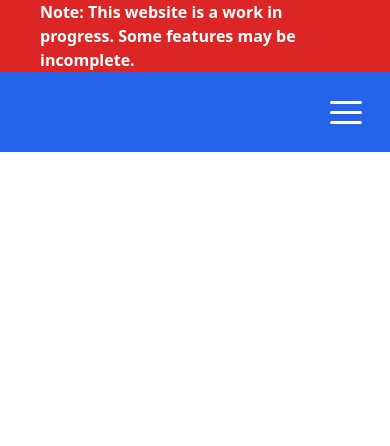
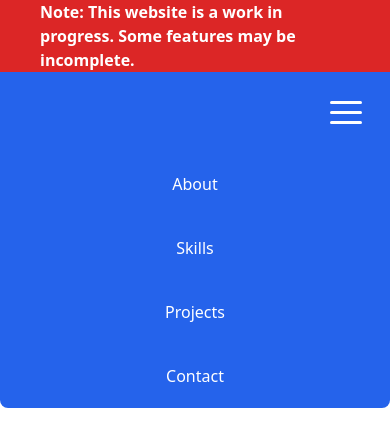
Before and after one commit to calebrider/personal-website, a Next.js app: page /components/navigation in a window 390 px wide. Shown: the top 446 px of the page. Built offline with nearby package versions, Linux system fonts and the light colour scheme.

Commit message:
added hamburger dropdown functionality

```diff
--- a/app/components/navigation/navbar/page.tsx
+++ b/app/components/navigation/navbar/page.tsx
@@ -1,17 +1,14 @@
 import Link from "next/link";
 
 
-export default function Navbar() {
-    var linkText = ["About", "Skills", "Projects", "Contact"]
-    var hrefSymbol: string = "#"
-
+export default function Navbar(props: any) {
     return (
       <>
         <div className="flex justify-end items-center sm:justify-center object-top bg-blue-600 h-20 w-full">
             <ul className="flex items-center">
-                {linkText.map((text: string) => (
+                {props.linkText.map((text: string) => (
                     <li key={text}>
-                        <Link href={hrefSymbol + text.toLowerCase()}>
+                        <Link href={props.hrefSymbol + text.toLowerCase()}>
                             <span className="flex items-center justify-center w-24 h-20 px-2 hover:bg-blue-700 duration-200 ease-in-out text-white">{text}</span>
                         </Link>
                     </li>
--- a/app/components/navigation/navdrop/page.tsx
+++ b/app/components/navigation/navdrop/page.tsx
@@ -2,9 +2,9 @@
 
 import Hamburger from "hamburger-react";
 import { useState } from "react";
+import Link from "next/link";
 
-
-export default function Navdrop() {
+export default function Navdrop(props: any) {
 
     const [isOpen, setIsOpen] = useState(false)
     const handleClick = () => {
@@ -18,6 +18,17 @@ export default function Navdrop() {
                 <Hamburger toggled={isOpen} toggle={handleClick} rounded color="#fff"/>
             </div>
         </div>
+        <div className={`absolute w-full max-h-96 bg-blue-600 rounded-b-lg overflow-hidden transition-height duration-500 ease-in-out ${isOpen ? "max-h-96" : "max-h-0"}`}>
+            <ul className="flex flex-col items-center">
+                {props.linkText.map((text: string) => (
+                    <li key={text}>
+                        <Link href={props.hrefSymbol + text.toLowerCase()} onClick={handleClick}>
+                            <span className="flex items-center justify-center w-screen h-16 px-2 hover:bg-blue-700 text-white">{text}</span>
+                        </Link>
+                    </li>
+                ))}
+            </ul>
+        </div>
       </>
     )
   }
--- a/app/components/navigation/page.tsx
+++ b/app/components/navigation/page.tsx
@@ -2,13 +2,16 @@ import Navbar from "./navbar/page";
 import Navdrop from "./navdrop/page";
 
 export default function Navigation() {
+
+  var linkText = ["About", "Skills", "Projects", "Contact"]
+
     return (
       <div className="sticky top-0 z-50 w-full">
         <div className="hidden sm:contents">
-          <Navbar/>
+          <Navbar linkText={linkText} hrefSymbol="#"/>
         </div>
         <div className="contents sm:hidden">
-          <Navdrop/>
+          <Navdrop linkText={linkText} hrefSymbol="#"/>
         </div>
       </div>
     )
```
